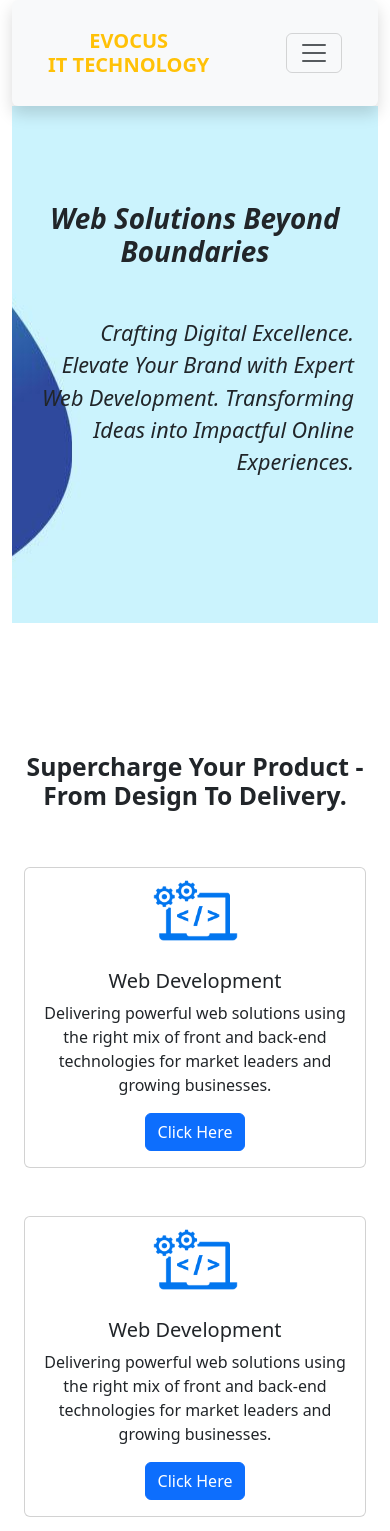
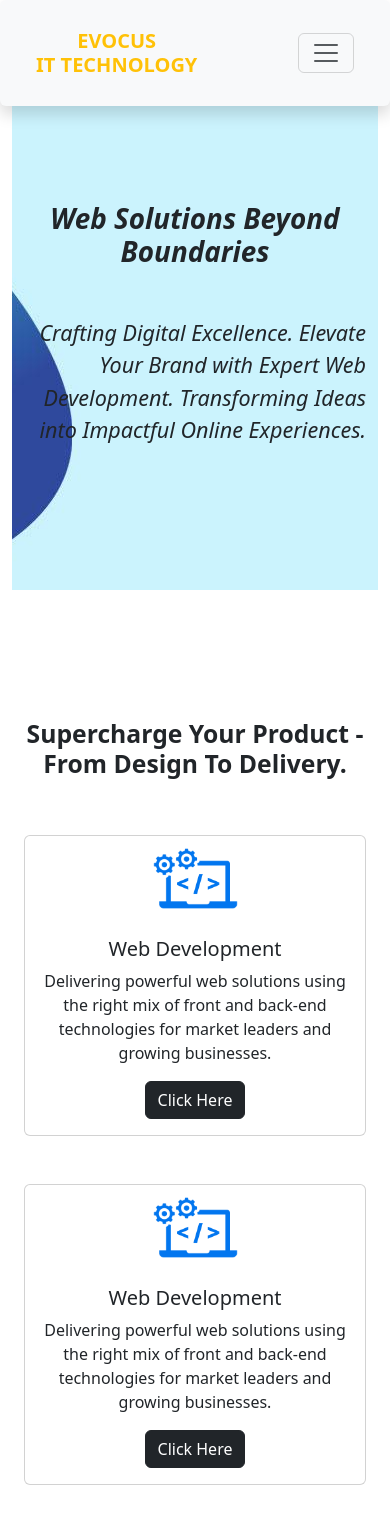
Before and after one commit to 140519982022/evocus-static-react-website, a React (Create React App) app: page / in a window 390 px wide. Shown: the top 1531 px of the page. Built offline with nearby package versions, Linux system fonts and the light colour scheme.

Commit message:
done some changes button color etc

```diff
--- a/src/App.js
+++ b/src/App.js
@@ -1,4 +1,4 @@
-import './App.css';
+// import './App.css';
 import 'bootstrap/dist/css/bootstrap.min.css';
 import 'bootstrap/dist/js/bootstrap.bundle.min.js';
 import NavbarMenu from './components/common/NavbarMenu';
@@ -11,12 +11,46 @@ import OurServices from './components/OurServices';
 function App() {
   return (
     <>
+      <div className='container-fluid'>
+        <div className='row position-sticky top-0 '>
+          <NavbarMenu></NavbarMenu>
+
+        </div>
+        <div className='header-bg'>
+          <div className='text-center py-5'>
+
+            <div className='pt-5'>
+              <i className='py-5 fw-bolder h1'>Web Solutions Beyond Boundaries</i>
+
+            </div>
+            <div className='pb-5'>
+              <div className='container'>
+                <div className='row'>
+                  <div className='col-md-7 m-auto text-end py-5'>
+                    <i className='py-5 fs-4 w-25 '>
+                      Crafting Digital Excellence. Elevate Your Brand with Expert Web Development. Transforming Ideas into Impactful Online Experiences.
+                    </i>
+                  </div>
+
+                </div>
+
+              </div>
+
+            </div>
+          </div>
+
+        </div>
 
 
-      <div className='container-fluid'>
+      </div>
+        <OurServices></OurServices>
+        <Footer></Footer>
+
+
+      {/* <div className='container-fluid'>
         <div className='position-sticky top-0 '>
 
-          <NavbarMenu></NavbarMenu>
+
         </div>
 
         <div className='container-fluid header-bg'>
@@ -49,9 +83,7 @@ function App() {
       </div>
 
       <OurServices></OurServices>
-
-
-      <Footer></Footer>
+      <Footer></Footer> */}
 
     </>
 
--- a/src/components/OurServices.jsx
+++ b/src/components/OurServices.jsx
@@ -68,7 +68,7 @@ function ServiceCard() {
                         <Card.Text>
                             Delivering powerful web solutions using the right mix of front and back-end technologies for market leaders and growing businesses.
                         </Card.Text>
-                        <Button variant="primary"  >Click Here</Button>
+                        <Button variant="dark"  >Click Here</Button>
                     </Card.Body>
                 </Card>
 
--- a/src/components/common/NavbarMenu.jsx
+++ b/src/components/common/NavbarMenu.jsx
@@ -11,7 +11,7 @@ function NavbarMenu() {
     const emailAddress = 'evocusittechnology@gmail.com'; // Your email address here
     return (
         <>
-            <Navbar collapseOnSelect expand="lg" className="bg-body-tertiary shadow p-4 bg-body-tertiary rounded position-sticky top-0 ">
+            <Navbar collapseOnSelect expand="lg" className="bg-body-tertiary shadow p-4 bg-body-tertiary rounded ">
                 <Container>
                     <Navbar.Brand href="#home" className='text-center text-warning fw-bold display-1'>EVOCUS <br></br> IT TECHNOLOGY</Navbar.Brand>
                     <Navbar.Toggle aria-controls="responsive-navbar-nav" />
```
